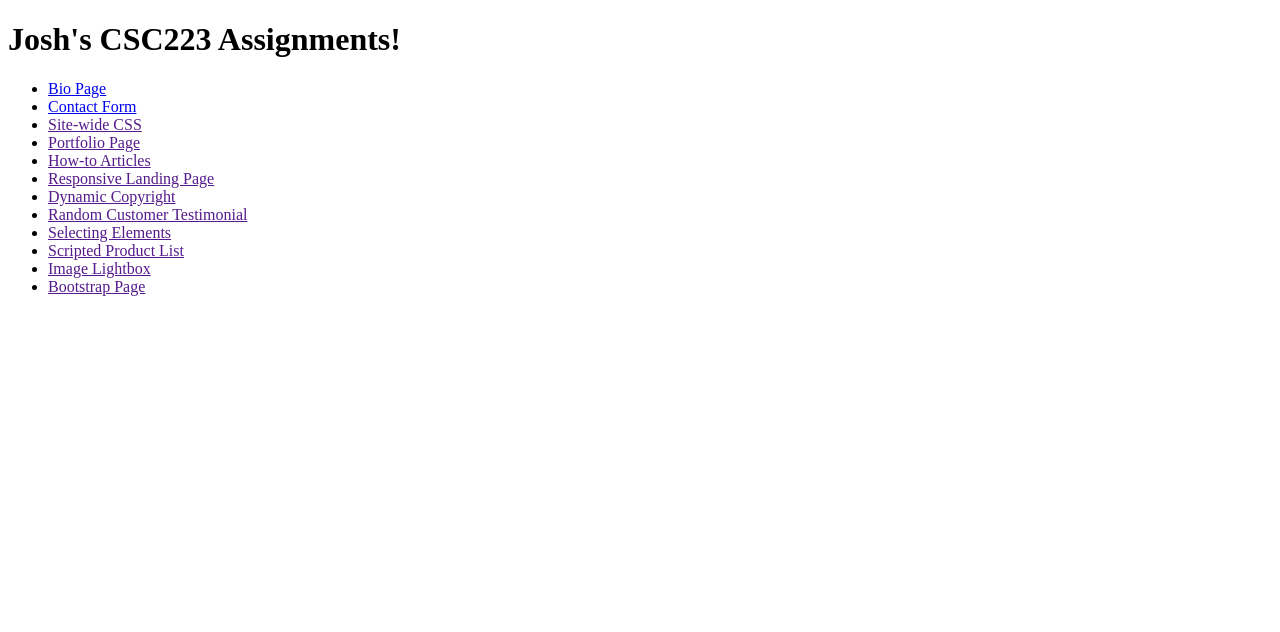
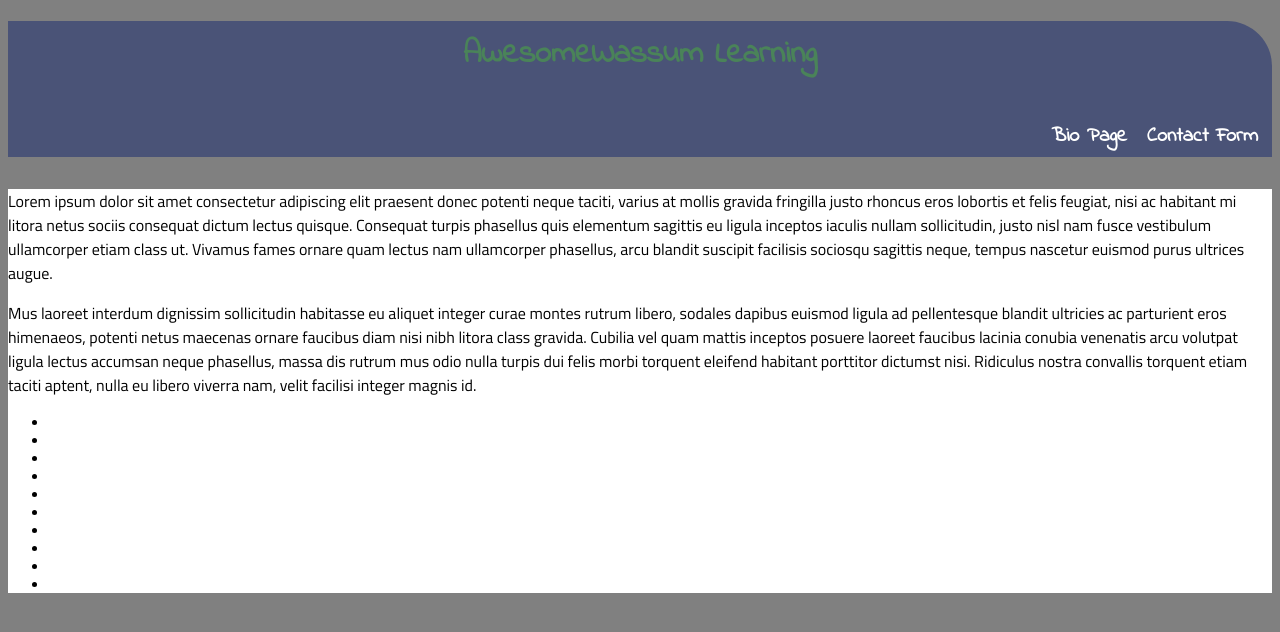
Before and after one commit to jcwassum/builder.html, a plain HTML site: page index.html in a window 1280 px wide. Drawn offline with Linux system fonts and the light colour scheme.

Commit message:
Added Css

```diff
--- a/index.html
+++ b/index.html
@@ -2,12 +2,27 @@
 <html>
 <head>
     <title>Josh's CSC223 Assignments!</title>
+    <link href="style.css" type="text/css" rel="stylesheet" />
+    <link href="https://fonts.googleapis.com/css?family=Indie+Flower|Titillium+Web" rel="stylesheet">
+    <link href="https://fonts.googleapis.com/css?family=Titillium+Web" rel="stylesheet">
 </head>
 <body>
-	<h1>Josh's CSC223 Assignments!</h1>
+  <div id="header">
+    <h1 id="welcome"> AwesomeWassum Learning</p>
+  <div id="navi">
    		<ul>
-   			<li><a href="bio-josh.html">Bio Page</a></li>
-   			<li><a href="form.html">Contact Form</a></li>
+   			<li class="nav"><a href="bio-josh.html">Bio Page</a></li>
+   			<li class="nav"><a href="form.html">Contact Form</a></li>
+   		</ul>
+    </div>
+  </div>
+  <div id="main">
+    <p>
+Lorem ipsum dolor sit amet consectetur adipiscing elit praesent donec potenti neque taciti, varius at mollis gravida fringilla justo rhoncus eros lobortis et felis feugiat, nisi ac habitant mi litora netus sociis consequat dictum lectus quisque. Consequat turpis phasellus quis elementum sagittis eu ligula inceptos iaculis nullam sollicitudin, justo nisl nam fusce vestibulum ullamcorper etiam class ut. Vivamus fames ornare quam lectus nam ullamcorper phasellus, arcu blandit suscipit facilisis sociosqu sagittis neque, tempus nascetur euismod purus ultrices augue.</p>
+<p>Mus laoreet interdum dignissim sollicitudin habitasse eu aliquet integer curae montes rutrum libero, sodales dapibus euismod ligula ad pellentesque blandit ultricies ac parturient eros himenaeos, potenti netus maecenas ornare faucibus diam nisi nibh litora class gravida. Cubilia vel quam mattis inceptos posuere laoreet faucibus lacinia conubia venenatis arcu volutpat ligula lectus accumsan neque phasellus, massa dis rutrum mus odio nulla turpis dui felis morbi torquent eleifend habitant porttitor dictumst nisi. Ridiculus nostra convallis torquent etiam taciti aptent, nulla eu libero viverra nam, velit facilisi integer magnis id.</p>
+</body>
+<footer>
+  <ul>
     <li><a href="">Site-wide CSS</a></li>
     <li><a href="">Portfolio Page</a></li>
     <li><a href="">How-to Articles</a></li>
@@ -19,5 +34,5 @@
     <li><a href="">Image Lightbox</a></li>
     <li><a href="">Bootstrap Page</a></li>
   </ul>
-</body>
+</footer>
 </html>
--- /dev/null
+++ b/style.css
@@ -0,0 +1,44 @@
+h1{
+  text-align: center;
+}
+li.nav{
+  display: inline-block;
+  padding: 4px;
+  font-size: 20px;
+}
+#navi{
+  text-align: right;
+  padding-right: 10px;
+}
+#header{
+  background-color: #4A5377;
+  border-top-right-radius: 45px;
+  margin-bottom: 0px;
+}
+p{
+  font-family: 'Titillium Web', sans-serif;
+}
+a:hover{
+  background-color: #AF9863;
+  border-radius: 5px;
+  padding: 2px
+}
+a{
+  text-decoration: none;
+  color: white;
+}
+footer{
+}
+#welcome{
+  font-family: 'Indie Flower', cursive;
+  padding-top: 10px;
+  color: #4A8359;
+  opacity: 1;
+}
+#main{
+  background-color: white;
+  margin-top: 0px;
+}
+body{
+  background-color: grey;
+}
```
Also changed, not shown: bio-josh.html (+2 -0 lines), form.html (+4 -0 lines). Lines whose indentation alone changed are shown as unchanged.
